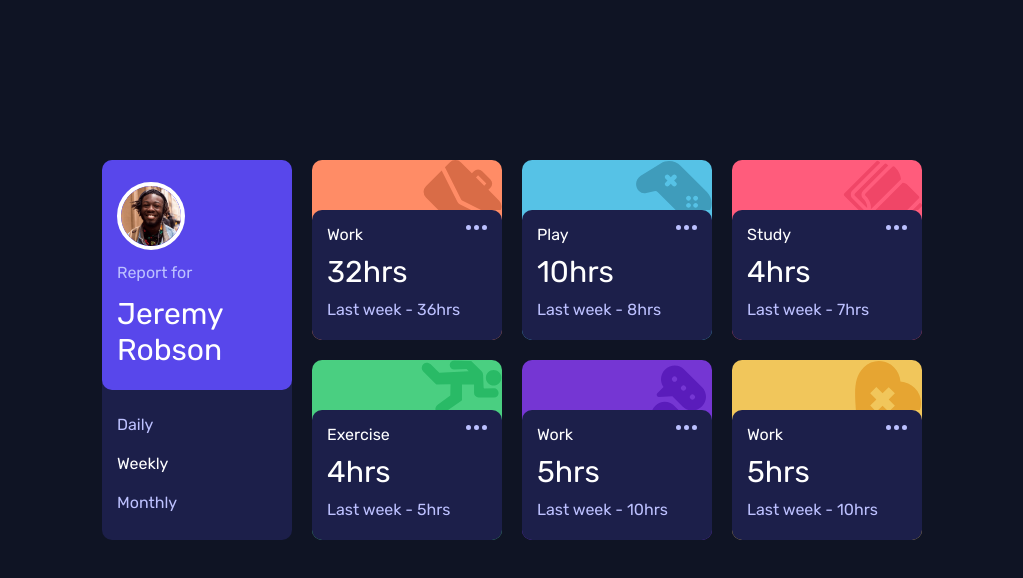
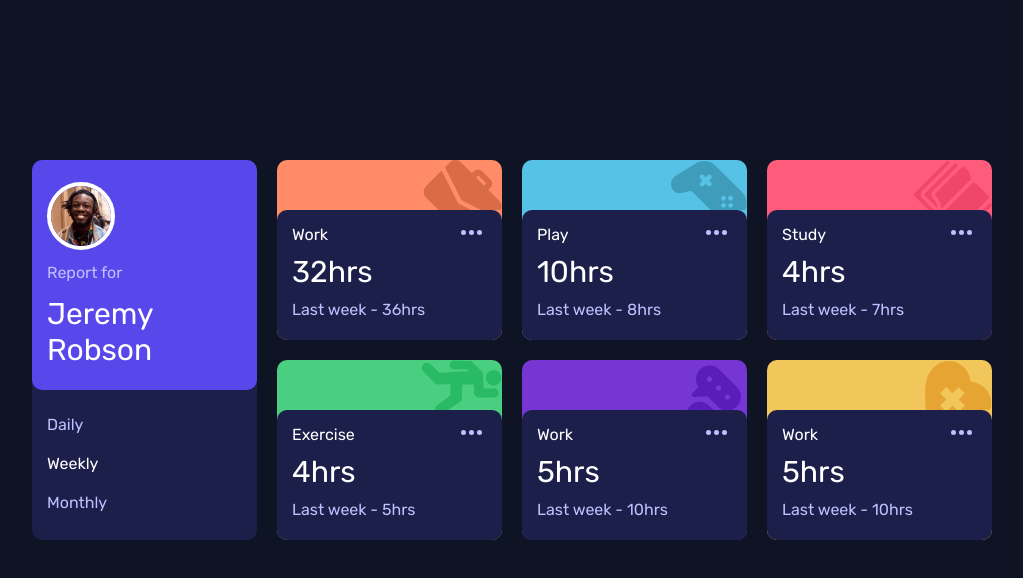
Before and after one commit to anthony-kigotho/time-tracking-dashboard-main, a plain HTML site: page index.html in a window 1280 px wide. Shown: the whole page, without its empty margins (128-1151 px from the left). Drawn offline with Linux system fonts and the light colour scheme.

Commit message:
Updated files

```diff
--- a/index.html
+++ b/index.html
@@ -24,9 +24,9 @@
         <p style="font-size: 30px;">Jeremy Robson</p>
       </div>
       <div style="padding: 10px 15px; margin: 15px 0px;">
-        <p style="color: hsl(236, 100%, 87%);">Daily</p>
-        <p style="color: white; margin: 20px 0px;">Weekly</p>
-        <p style="color: hsl(236, 100%, 87%);">Monthly</p>
+        <p class="duration">Daily</p>
+        <p class="duration" style="margin: 20px 0px; color: white;">Weekly</p>
+        <p class="duration">Monthly</p>
       </div>
     </div>
 
@@ -35,9 +35,11 @@
       <div class="inner">
         <div style="padding: 15px;">
           <span>Work</span>
-          <svg class="ellipse" width="21" height="5" xmlns="http://www.w3.org/2000/svg"><path d="M2.5 0a2.5 2.5 0 1 1 0 5 2.5 2.5 0 0 1 0-5Zm8 0a2.5 2.5 0 1 1 0 5 2.5 2.5 0 0 1 0-5Zm8 0a2.5 2.5 0 1 1 0 5 2.5 2.5 0 0 1 0-5Z" fill="#BBC0FF" fill-rule="evenodd"/></svg>
-          <p style="font-size: 30px; margin: 10px 0px;">32hrs</p>
-          <p style="color: hsl(236, 100%, 87%);">Last week - 36hrs</p>
+          <svg class="ellipsis" width="21" height="5" xmlns="http://www.w3.org/2000/svg"><path d="M2.5 0a2.5 2.5 0 1 1 0 5 2.5 2.5 0 0 1 0-5Zm8 0a2.5 2.5 0 1 1 0 5 2.5 2.5 0 0 1 0-5Zm8 0a2.5 2.5 0 1 1 0 5 2.5 2.5 0 0 1 0-5Z" fill="#BBC0FF" fill-rule="evenodd"/></svg>
+          <div class="time-info">
+            <p style="font-size: 30px; margin: 10px 0px;">32hrs</p>
+            <p style="color: hsl(236, 100%, 87%);">Last week - 36hrs</p>
+          </div>
         </div>
       </div>
     </div>
@@ -47,7 +49,7 @@
       <div class="inner">
         <div style="padding: 15px;">
           <span>Play</span>
-          <svg class="ellipse" width="21" height="5" xmlns="http://www.w3.org/2000/svg"><path d="M2.5 0a2.5 2.5 0 1 1 0 5 2.5 2.5 0 0 1 0-5Zm8 0a2.5 2.5 0 1 1 0 5 2.5 2.5 0 0 1 0-5Zm8 0a2.5 2.5 0 1 1 0 5 2.5 2.5 0 0 1 0-5Z" fill="#BBC0FF" fill-rule="evenodd"/></svg>
+          <svg class="ellipsis" width="21" height="5" xmlns="http://www.w3.org/2000/svg"><path d="M2.5 0a2.5 2.5 0 1 1 0 5 2.5 2.5 0 0 1 0-5Zm8 0a2.5 2.5 0 1 1 0 5 2.5 2.5 0 0 1 0-5Zm8 0a2.5 2.5 0 1 1 0 5 2.5 2.5 0 0 1 0-5Z" fill="#BBC0FF" fill-rule="evenodd"/></svg>
           <p style="font-size: 30px; margin: 10px 0px;">10hrs</p>
           <p style="color: hsl(236, 100%, 87%);">Last week - 8hrs</p>
         </div>
@@ -60,7 +62,7 @@
       <div class="inner">
         <div style="padding: 15px;">
           <span>Study</span>
-          <svg class="ellipse" width="21" height="5" xmlns="http://www.w3.org/2000/svg"><path d="M2.5 0a2.5 2.5 0 1 1 0 5 2.5 2.5 0 0 1 0-5Zm8 0a2.5 2.5 0 1 1 0 5 2.5 2.5 0 0 1 0-5Zm8 0a2.5 2.5 0 1 1 0 5 2.5 2.5 0 0 1 0-5Z" fill="#BBC0FF" fill-rule="evenodd"/></svg>
+          <svg class="ellipsis" width="21" height="5" xmlns="http://www.w3.org/2000/svg"><path d="M2.5 0a2.5 2.5 0 1 1 0 5 2.5 2.5 0 0 1 0-5Zm8 0a2.5 2.5 0 1 1 0 5 2.5 2.5 0 0 1 0-5Zm8 0a2.5 2.5 0 1 1 0 5 2.5 2.5 0 0 1 0-5Z" fill="#BBC0FF" fill-rule="evenodd"/></svg>
           <p style="font-size: 30px; margin: 10px 0px;">4hrs</p>
           <p style="color: hsl(236, 100%, 87%);">Last week - 7hrs</p>
         </div>
@@ -72,7 +74,7 @@
       <div class="inner">
         <div style="padding: 15px;">
           <span>Exercise</span>
-          <svg class="ellipse" width="21" height="5" xmlns="http://www.w3.org/2000/svg"><path d="M2.5 0a2.5 2.5 0 1 1 0 5 2.5 2.5 0 0 1 0-5Zm8 0a2.5 2.5 0 1 1 0 5 2.5 2.5 0 0 1 0-5Zm8 0a2.5 2.5 0 1 1 0 5 2.5 2.5 0 0 1 0-5Z" fill="#BBC0FF" fill-rule="evenodd"/></svg>
+          <svg class="ellipsis" width="21" height="5" xmlns="http://www.w3.org/2000/svg"><path d="M2.5 0a2.5 2.5 0 1 1 0 5 2.5 2.5 0 0 1 0-5Zm8 0a2.5 2.5 0 1 1 0 5 2.5 2.5 0 0 1 0-5Zm8 0a2.5 2.5 0 1 1 0 5 2.5 2.5 0 0 1 0-5Z" fill="#BBC0FF" fill-rule="evenodd"/></svg>
           <p style="font-size: 30px; margin: 10px 0px;">4hrs</p>
           <p style="color: hsl(236, 100%, 87%);">Last week - 5hrs</p>
         </div>
@@ -84,7 +86,7 @@
       <div class="inner">
         <div style="padding: 15px;">
           <span>Work</span>
-          <svg class="ellipse" width="21" height="5" xmlns="http://www.w3.org/2000/svg"><path d="M2.5 0a2.5 2.5 0 1 1 0 5 2.5 2.5 0 0 1 0-5Zm8 0a2.5 2.5 0 1 1 0 5 2.5 2.5 0 0 1 0-5Zm8 0a2.5 2.5 0 1 1 0 5 2.5 2.5 0 0 1 0-5Z" fill="#BBC0FF" fill-rule="evenodd"/></svg>
+          <svg class="ellipsis" width="21" height="5" xmlns="http://www.w3.org/2000/svg"><path d="M2.5 0a2.5 2.5 0 1 1 0 5 2.5 2.5 0 0 1 0-5Zm8 0a2.5 2.5 0 1 1 0 5 2.5 2.5 0 0 1 0-5Zm8 0a2.5 2.5 0 1 1 0 5 2.5 2.5 0 0 1 0-5Z" fill="#BBC0FF" fill-rule="evenodd"/></svg>
           <p style="font-size: 30px; margin: 10px 0px;">5hrs</p>
           <p style="color: hsl(236, 100%, 87%);">Last week - 10hrs</p>
         </div>
@@ -96,7 +98,7 @@
       <div class="inner">
         <div style="padding: 15px;">
           <span>Work</span>
-          <svg class="ellipse" width="21" height="5" xmlns="http://www.w3.org/2000/svg"><path d="M2.5 0a2.5 2.5 0 1 1 0 5 2.5 2.5 0 0 1 0-5Zm8 0a2.5 2.5 0 1 1 0 5 2.5 2.5 0 0 1 0-5Zm8 0a2.5 2.5 0 1 1 0 5 2.5 2.5 0 0 1 0-5Z" fill="#BBC0FF" fill-rule="evenodd"/></svg>
+          <svg class="ellipsis" width="21" height="5" xmlns="http://www.w3.org/2000/svg"><path d="M2.5 0a2.5 2.5 0 1 1 0 5 2.5 2.5 0 0 1 0-5Zm8 0a2.5 2.5 0 1 1 0 5 2.5 2.5 0 0 1 0-5Zm8 0a2.5 2.5 0 1 1 0 5 2.5 2.5 0 0 1 0-5Z" fill="#BBC0FF" fill-rule="evenodd"/></svg>
           <p style="font-size: 30px; margin: 10px 0px;">5hrs</p>
           <p style="color: hsl(236, 100%, 87%);">Last week - 10hrs</p>
         </div>
--- a/styles.css
+++ b/styles.css
@@ -6,12 +6,14 @@
 body {
     background: hsl(226, 43%, 10%);
     font-family: Rubik;
+    padding-left: 160px;
+    padding-right: 160px;
 }
 
 .main {
     display: grid;
-    grid-template-columns: 190px 190px 190px 190px;
-    grid-template-rows: 180px 180px;
+    grid-template-columns: 1fr 1fr 1fr 1fr;
+    grid-template-rows: 1fr 1fr;
     gap: 20px;
     justify-content: center;
     margin-top: 20vh;
@@ -29,10 +31,19 @@ body {
 .recipient-inner {
     background-color: hsl(246, 80%, 60%);
     color: white;
-    height: 200px;
+    height: 12.5rem;
     display: flex;
     flex-direction: column;
     justify-content: space-around;
+}
+
+.duration {
+    color: hsl(236, 100%, 87%);
+}
+
+.duration:hover {
+    cursor: pointer;
+    color: white;
 }
 
 .work {
@@ -64,8 +75,13 @@ body {
     height: 50px;
 }
 
-.ellipse {
+.ellipsis {
     float: right;
+    padding: 5px;
+}
+
+.ellipsis:hover {
+    cursor: pointer;
 }
 
 .inner {
@@ -75,6 +91,12 @@ body {
     color: white;
 }
 
+.inner:hover:not(:has(.ellipsis:hover)) {
+    cursor: pointer;
+    background-color: hsl(235, 45%, 61%);
+}
+
+
 img {
     width: 60px;
     height: 60px;
```
